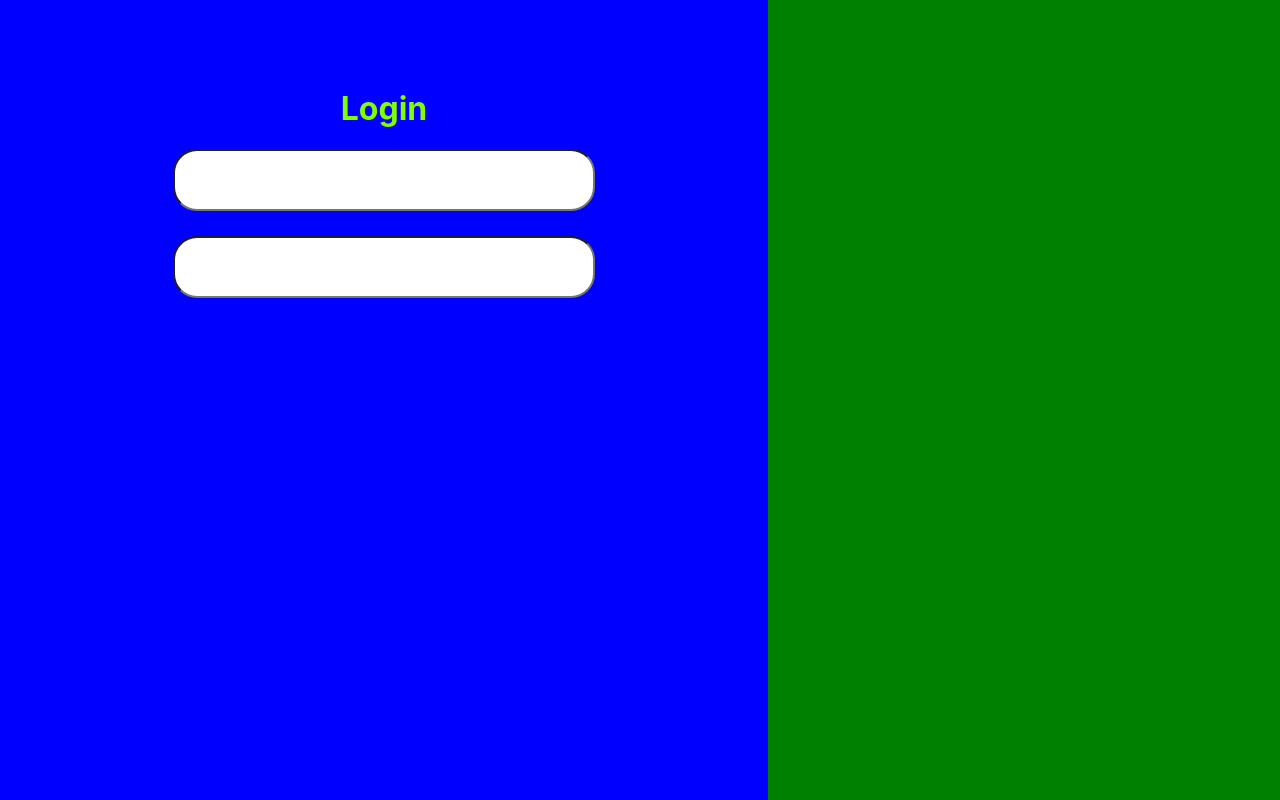
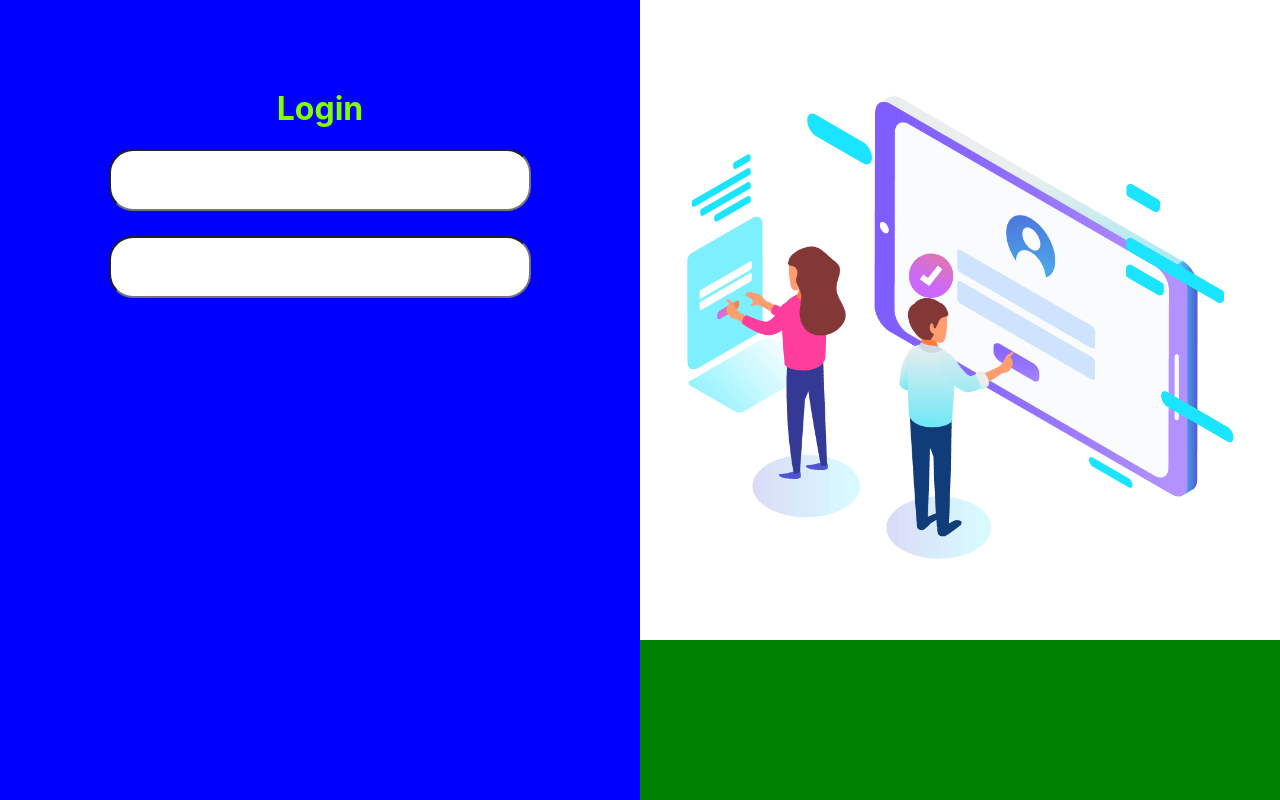
Before and after one commit to Eliabesilva317/Infoproduto, a React (Create React App) app in the folder web/card-web/: page / in a window 1280 px wide. Built offline with nearby package versions, Linux system fonts and the light colour scheme.

Commit message:
Adicionando imagem da capa

```diff
--- a/web/card-web/src/App.js
+++ b/web/card-web/src/App.js
@@ -1,9 +1,8 @@
-import React, { useState } from 'react';
-import './App.css';
-
+import React, { useState } from "react";
+import "./App.css";
+import img from "./assets/preview.gif";
 
 function App() {
-
   const [email, setEmail] = useState("");
   const [password, setPassword] = useState("");
 
@@ -24,9 +23,10 @@ function App() {
   return (
     <div className="container">
       <div className="left-pane">
-      <h1 className='top'>Login</h1>
+        <h1 className="top">Login</h1>
         <div>
-      <input className='input'
+          <input
+            className="input"
             type="email"
             id="email-input"
             value={email}
@@ -34,8 +34,9 @@ function App() {
             autoComplete="username"
           />
         </div>
-        <div className='login'>
-          <input className='input'
+        <div className="login">
+          <input
+            className="input"
             type="password"
             id="password-input"
             value={password}
@@ -45,9 +46,8 @@ function App() {
         </div>
       </div>
 
-
       <div className="right-pane">
-
+        <img src={img} alt="Capa" />
       </div>
     </div>
   );
```
Also changed, not shown: web/card-web/src/assets/preview.gif (added), 1 other file (tests, documents, lock files or other folders). Lines whose indentation alone changed are shown as unchanged.
